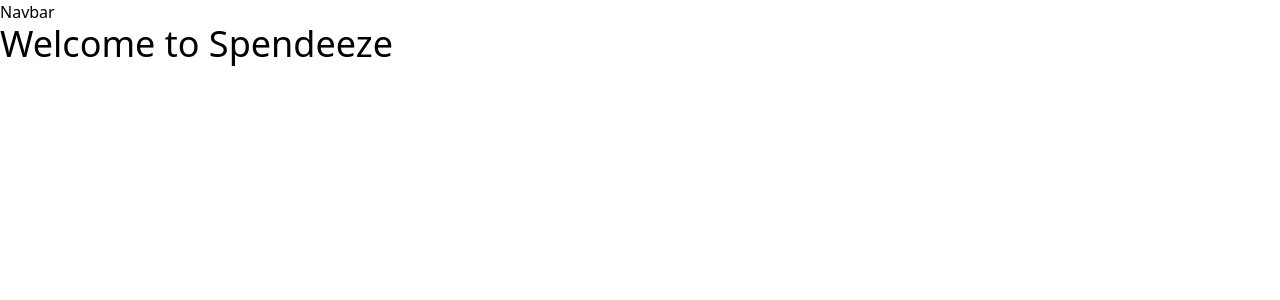
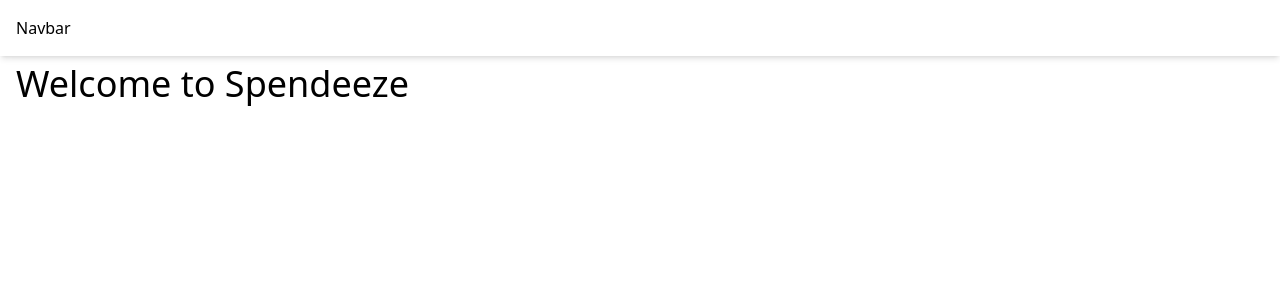
Before and after one commit to rudnaid/eeze, a React (Vite) app in the folder frontend/: page / in a window 1280 px wide. Shown: the top 300 px of the page. Built offline with nearby package versions, Linux system fonts and the light colour scheme.

Commit message:
feat(layout): add layout with persistent navbar, homepage and expenses page

```diff
--- a/frontend/index.html
+++ b/frontend/index.html
@@ -4,7 +4,9 @@
     <meta charset="UTF-8" />
     <link rel="icon" type="image/svg+xml" href="/vite.svg"/>
     <meta name="viewport" content="width=device-width, initial-scale=1.0" />
-    <title>Vite + React</title>
+    <link href="/dist/styles.css" rel="stylesheet">
+
+    <title>Spendeeze</title>
   </head>
   <body>
     <div id="root"></div>
--- a/frontend/src/Components/Navbar.jsx
+++ b/frontend/src/Components/Navbar.jsx
@@ -2,7 +2,7 @@ import React from 'react'
 
 const Navbar = () => {
   return (
-    <div>Navbar</div>
+    <div className='fixed top-0 left-0 w-full bg-white shadow-md p-4 flex justify-between items-center z-50'>Navbar</div>
   )
 }
 
--- a/frontend/src/Pages/Layout.jsx
+++ b/frontend/src/Pages/Layout.jsx
@@ -8,7 +8,8 @@ const Layout = () => {
   return (
     <div>
         <Navbar />
-        <main className=''>
+        <main className='pt-16 p-4'>
+        {/* pt-16 (padding-top: 4rem) → Pushes content below the fixed navbar, because Navbar has fix position, without this it would displayed behind*/}
             <Outlet />
         </main>
     </div>
--- a/frontend/vite.config.js
+++ b/frontend/vite.config.js
@@ -8,9 +8,9 @@ export default defineConfig({
 	plugins: [react(), tailwindcss(), svgr()],
 	server: {
 		proxy: {
-			// '/api': {
-			// 	target: 'http://localhost:8080',
-			// },
+			'/api': {
+				target: 'http://localhost:8080',
+			},
 		},
 	},
 });
```
